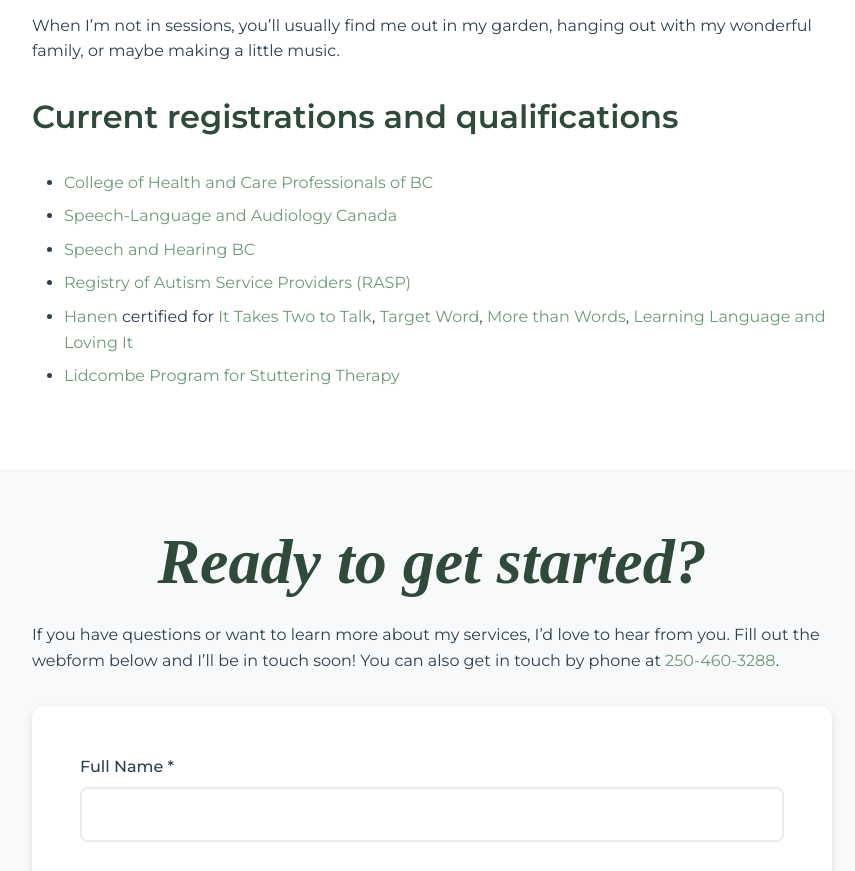
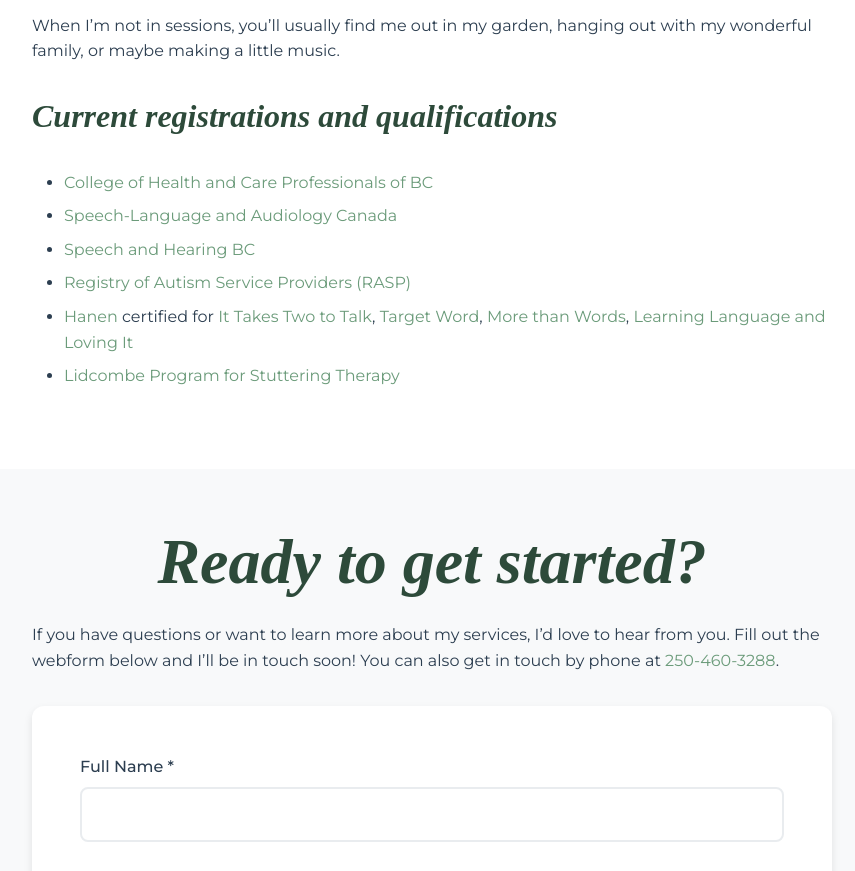
Before and after one commit to pdaoust/gf-slp, an Eleventy site: page src/index.njk in a window 1280 px wide. Shown: the part 2099-2970 px from the top of the page, without its empty margins (208-1063 px from the left). Built offline with nearby package versions, Linux system fonts and the light colour scheme; Eleventy itself is replaced by a stand-in of ours; files that its build step writes are made by us from their sources; a web font is replaced by a local one.

Commit message:
fix: make h2 look like h1, but smaller

```diff
--- a/src/css/style.css
+++ b/src/css/style.css
@@ -85,6 +85,8 @@ h1 {
 }
 
 h2 {
+  font-family: var(--font-family-serif);
+  font-style: italic;
   font-size: 2rem;
   margin: var(--spacing-md) 0;
 }
```
